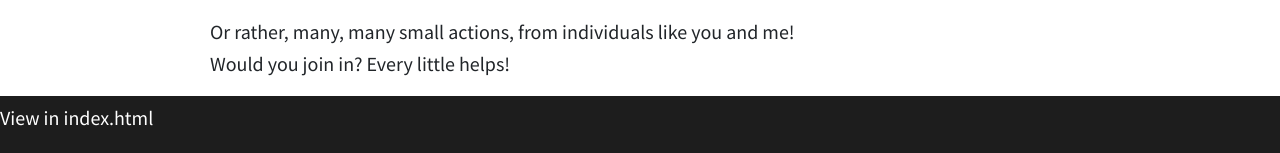
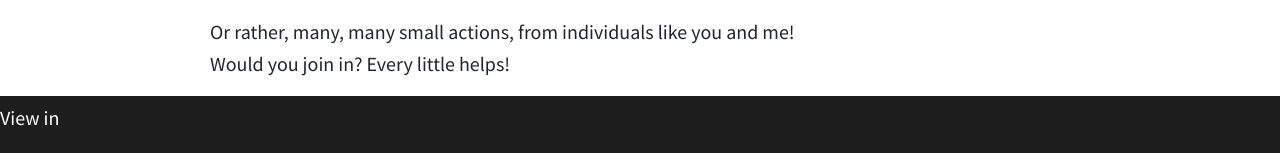
Before and after one commit to at07cm1/smadagascar_site, a Jekyll site: the page built from index.html, in a window 1280 px wide. Shown: the part 1946-2099 px from the top of the page. Built offline with Jekyll 4.4.1, drawn with Linux system fonts in a browser that asks for light colours.

Commit message:
lang test

```diff
--- a/_layouts/default.html
+++ b/_layouts/default.html
@@ -73,12 +73,12 @@
 		</div>
 		<footer>
 
-				{% assign posts=site.html_pages | where:"name", page.name %}
+				{% assign posts=site.html_pages | where:"lang_id", page.lang_id %}
     		<!-- {% assign posts=site.posts | where:"lang", page.lang | sort: 'lang' %} -->
-				<h5>View in {{ page.name }}</h5>
+				<h5>View in</h5>
         <ul>
         {% for post in posts %}
-					{% if post.name == page.name %}
+					{% if post.lang_id == page.lang_id %}
 	        	<li><a href="{{ post.url }}">{{ post.lang }}</a></li>
 					{% endif %}
         {% endfor %}
--- a/index.html
+++ b/index.html
@@ -1,8 +1,8 @@
 ---
 layout: default
 title: Home
-name: home
 navigation_weight: 1
+lang_id: home
 lang: en
 ---
 
--- a/index_gr.html
+++ b/index_gr.html
@@ -1,8 +1,8 @@
 ---
 layout: default
 title: Κεντρική
-name: home
 navigation_weight: 1
+lang_id: home
 lang: gr
 ---
 
```
